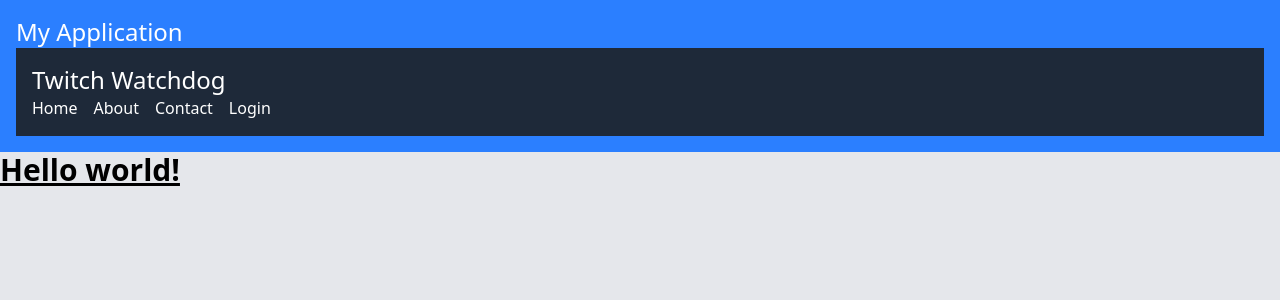
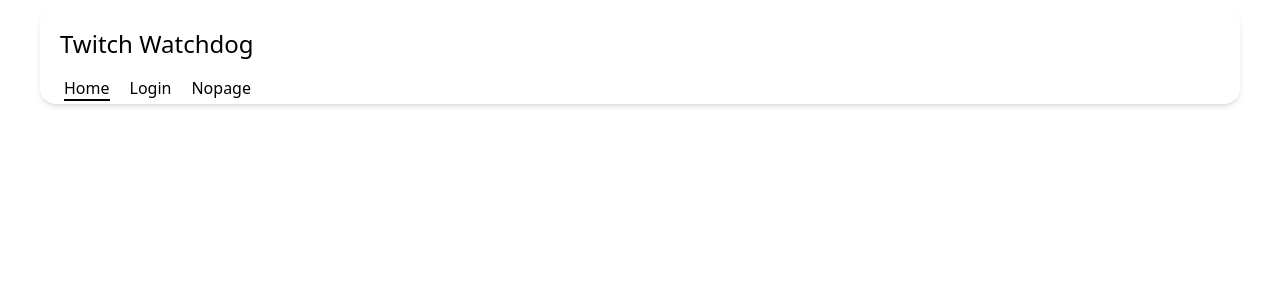
Before and after one commit to sorrtory/twitch_watchdog, a React (Vite) app in the folder frontend/: page / in a window 1280 px wide. Shown: the top 300 px of the page. Built offline with nearby package versions, Linux system fonts and the light colour scheme.

Commit message:
feat(frontend): create navbar

```diff
--- a/frontend/src/App.tsx
+++ b/frontend/src/App.tsx
@@ -6,18 +6,13 @@
 
 function App() {
   return (
-    <div className="min-h-screen bg-gray-200">
-      <header className="bg-blue-500 text-white p-4">
-        <h1 className="text-2xl">My Application</h1>
-        <Navbar />
-      </header>
-
+    <div className="min-h-screen grid">
       <main>
         <Routes>
           <Route
             path="/"
             element={
-              <div className="text-3xl font-bold underline">Hello world!</div>
+              <Navbar />
             }
           />
           <Route
--- a/frontend/src/components/Navbar.tsx
+++ b/frontend/src/components/Navbar.tsx
@@ -2,28 +2,23 @@
 
 function Navbar() {
   return (
-    <nav className="bg-gray-800 p-4">
-      <div className="container mx-auto">
-        <h1 className="text-white text-2xl">Twitch Watchdog</h1>
-        <ul className="flex space-x-4">
+    <nav className="bg-primaryColor p-5 pb-0 shadow-md rounded-2xl mx-2 md:mx-10 mt-2">
+      <div className="container mx-auto text-primaryTextColor">
+      <h1 className="text-2xl mb-3">Twitch Watchdog</h1>
+      <ul className="flex space-x-5 p-1">
         <li>
-            <Link to="/" className="text-white">
+        <Link to="/" className="border-secondaryColor border-b-2 hover:border-primaryTextColor transition-colors">
           Home
         </Link>
         </li>
         <li>
-            <Link to="/about" className="text-white">
-              About
+        <Link to="/login" className="">
+          Login
         </Link>
         </li>
         <li>
-            <Link to="/contact" className="text-white">
-              Contact
-            </Link>
-          </li>
-          <li>
-            <Link to="/login" className="text-white">
-              Login
+        <Link to="/nopage" className="">
+          Nopage
         </Link>
         </li>
       </ul>
```
Lines whose indentation alone changed are shown as unchanged.
